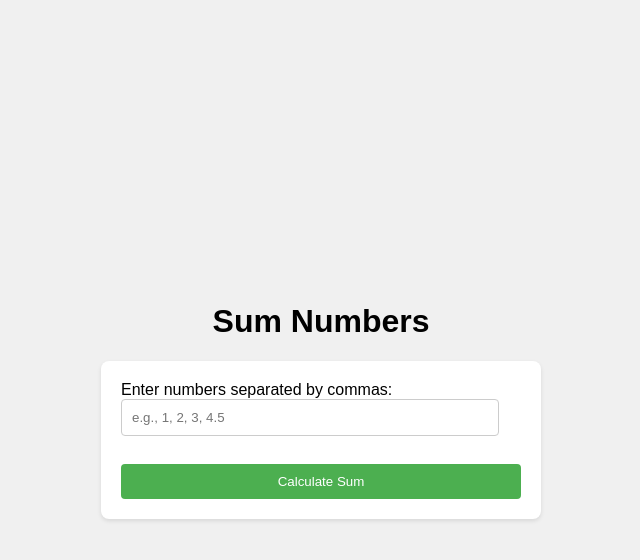
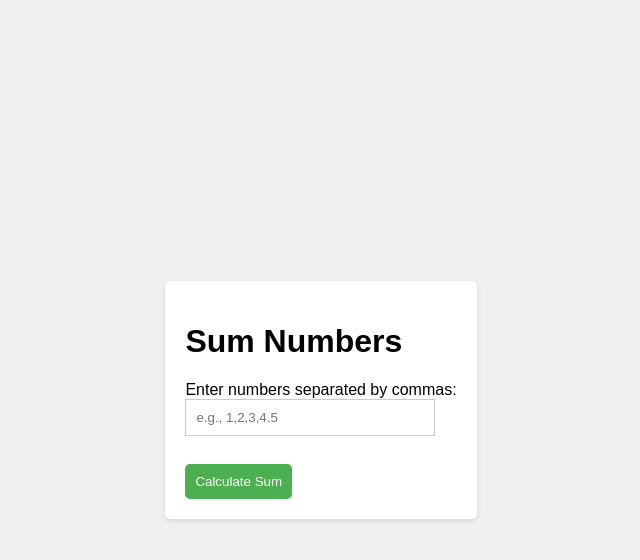
Before and after one commit to nasaraiahp/CrewAI, a Flask app: page / in a window 1280 px wide. Shown: the top 560 px of the page, without its empty margins (319-959 px from the left). Run offline with Flask 3, Linux system fonts and the light colour scheme.

Commit message:
Add auto-generated HTML template

```diff
--- a/templates/index.html
+++ b/templates/index.html
@@ -15,51 +15,54 @@
             margin: 0;
             background-color: #f0f0f0;
         }
-        form {
-            background-color: #fff;
+
+        .container {
+            background-color: white;
             padding: 20px;
-            border-radius: 8px;
-            box-shadow: 0 2px 4px rgba(0, 0, 0, 0.1);
-            max-width: 400px; /* Added for responsiveness */
-            width: 90%; /* Added for responsiveness */
+            border-radius: 5px;
+            box-shadow: 0 2px 5px rgba(0, 0, 0, 0.1);
+            max-width: 400px; /* Limits the width on larger screens */
         }
+
         input[type="text"] {
-            width: calc(100% - 22px); /* Adjust for padding and border */
+            width: calc(100% - 22px); /* Accounts for padding and border */
             padding: 10px;
             margin-bottom: 10px;
+            box-sizing: border-box;
             border: 1px solid #ccc;
-            border-radius: 4px;
-            box-sizing: border-box;
         }
-        button {
+
+        input[type="submit"] {
+            padding: 10px;
             background-color: #4CAF50;
             color: white;
-            padding: 10px 15px;
             border: none;
-            border-radius: 4px;
+            border-radius: 5px;
             cursor: pointer;
-            width: 100%; /* Make button full width */
         }
-         #result {
-            margin-top: 20px;
-            font-weight: bold;
-            text-align: center; /* Center the result */
+
+        .error {
+            color: red;
+            margin-top: 10px;
         }
     </style>
 </head>
 <body>
+    <div class="container">
+        <h1>Sum Numbers</h1>
+        <form method="POST">
+            <label for="numbers">Enter numbers separated by commas:</label><br>
+            <input type="text" id="numbers" name="numbers" placeholder="e.g., 1,2,3,4.5"><br><br>
+            <input type="submit" value="Calculate Sum">
 
-    <h1>Sum Numbers</h1>
+            {% if error %}
+                <p class="error">{{ error }}</p>
+            {% endif %}
+        </form>
 
-    <form method="POST">
-        <label for="numbers">Enter numbers separated by commas:</label><br>
-        <input type="text" id="numbers" name="numbers" placeholder="e.g., 1, 2, 3, 4.5"><br><br>
-        <button type="submit">Calculate Sum</button>
-    </form>
-
-    {% if result %}
-        <div id="result">Result: {{ result }}</div>
-    {% endif %}
-
+        {% if result %}
+            <h2>Sum: {{ result }}</h2>
+        {% endif %}
+    </div>
 </body>
 </html>
```
